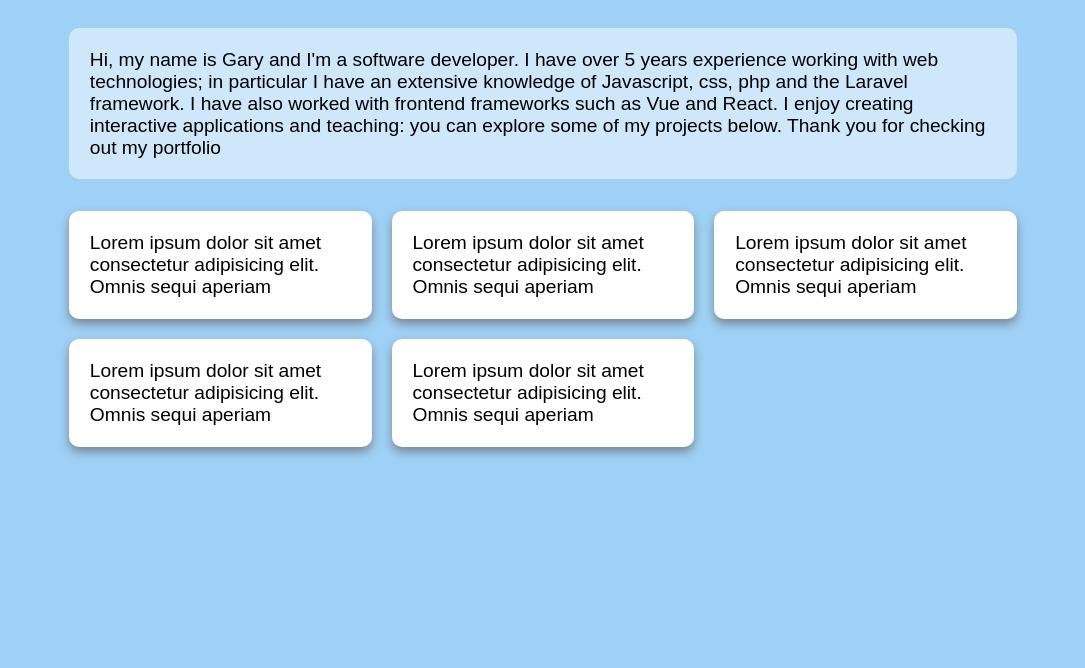
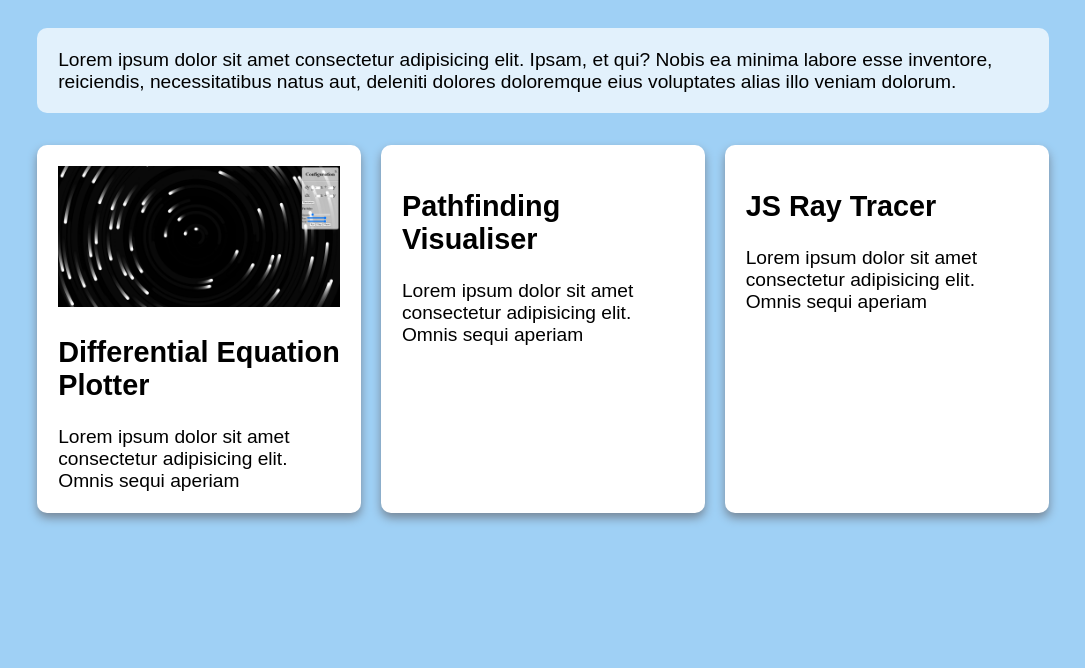
Before and after one commit to garyg-3/garyg-3.github.io, a plain HTML site: page index.html in a window 1280 px wide. Shown: the part 132-800 px from the top of the page, without its empty margins (97-1182 px from the left). Drawn offline with Linux system fonts and the light colour scheme.

Commit message:
Added content

```diff
--- a/index.html
+++ b/index.html
@@ -12,38 +12,36 @@
 
 <body>
     <div class="container">
-        <h1 class="title">Gary Griffiths</h1>
+        <h1 class="title">
+            lorem ipsum
+        </h1>
 
         <div class="text-box">
-            Hi, my name is Gary and I'm a software developer. I have over 5 years experience working
+            Lorem ipsum dolor sit amet consectetur adipisicing elit. Ipsam, et qui? Nobis ea minima labore esse inventore, reiciendis, necessitatibus natus aut, deleniti dolores doloremque eius voluptates alias illo veniam dolorum.
+            <!-- Hi, my name is Gary and I'm a software developer. I have over 5 years experience working
             with web technologies; in particular I have an extensive knowledge of Javascript, css, php and the Laravel framework. I have also worked with frontend frameworks such as Vue and React.
             I enjoy creating interactive applications and teaching: you can explore some of my projects below.
-            Thank you for checking out my portfolio
+            Thank you for checking out my portfolio  -->
         </div>
 
         <div class="projects">
             <div class="projects-card">
-                <div class="projects-card__image"></div>
+                <img src="/images/ccode-plotter.png" class="projects-card__image"></img>
+                <h2>Differential Equation Plotter</h2>
                 <div class="projects-card__description">Lorem ipsum dolor sit amet consectetur adipisicing elit. Omnis
                     sequi aperiam </div>
             </div>
+
             <div class="projects-card">
                 <div class="projects-card__image"></div>
+                <h2>Pathfinding Visualiser</h2>
                 <div class="projects-card__description">Lorem ipsum dolor sit amet consectetur adipisicing elit. Omnis
                     sequi aperiam </div>
             </div>
+
             <div class="projects-card">
                 <div class="projects-card__image"></div>
-                <div class="projects-card__description">Lorem ipsum dolor sit amet consectetur adipisicing elit. Omnis
-                    sequi aperiam </div>
-            </div>
-            <div class="projects-card">
-                <div class="projects-card__image"></div>
-                <div class="projects-card__description">Lorem ipsum dolor sit amet consectetur adipisicing elit. Omnis
-                    sequi aperiam </div>
-            </div>
-            <div class="projects-card">
-                <div class="projects-card__image"></div>
+                <h2>JS Ray Tracer</h2>
                 <div class="projects-card__description">Lorem ipsum dolor sit amet consectetur adipisicing elit. Omnis
                     sequi aperiam </div>
             </div>
--- a/styles.css
+++ b/styles.css
@@ -6,6 +6,7 @@ body {
     font-family: arial;
     background-color: #9FD0F5;
     font-size: 1.2rem;
+    max-width: 100vw;
 }
 
 .title {
@@ -14,14 +15,14 @@ body {
 }
 
 .container {
-    width: 75%;
+    width: 90%;
     margin: 0 auto;
 }
 
 
 .text-box {
     padding: var(--box-padding);
-    background-color: rgba(255, 255, 255, 0.5);
+    background-color: rgba(255, 255, 255, 0.7);
     border-radius: 10px;
     margin-bottom: 2rem;
 }
@@ -29,7 +30,7 @@ body {
 .projects {
     display: grid;
     gap: 20px;
-    grid-template-columns: repeat(3, 1fr);
+    grid-template-columns: repeat(1, 1fr);
 }
 
 /* Add media query to show one column */
@@ -41,17 +42,26 @@ body {
     box-shadow: 0 5px 10px lightslategray;
 }
 
+/* .projects-card:hover  { */
+
+.projects-card__image {
+    width: 100%;
+}
 
 
-@media (max-width: 600px) {
+@media (min-width: 768px) {
     .container {
-        width: 90%;
+        width: 80%;
         margin: 0 auto;
     }
 
     .projects {
-        display: grid;
-        gap: 20px;
-        grid-template-columns: repeat(1, 1fr);
+        grid-template-columns: repeat(2, 1fr);
     }
 }
+
+@media (min-width: 1280px) {
+    .projects {
+        grid-template-columns: repeat(3, 1fr);
+    }
+}
```
Also changed, not shown: images/ccode-plotter.png (added), 1 other file.
